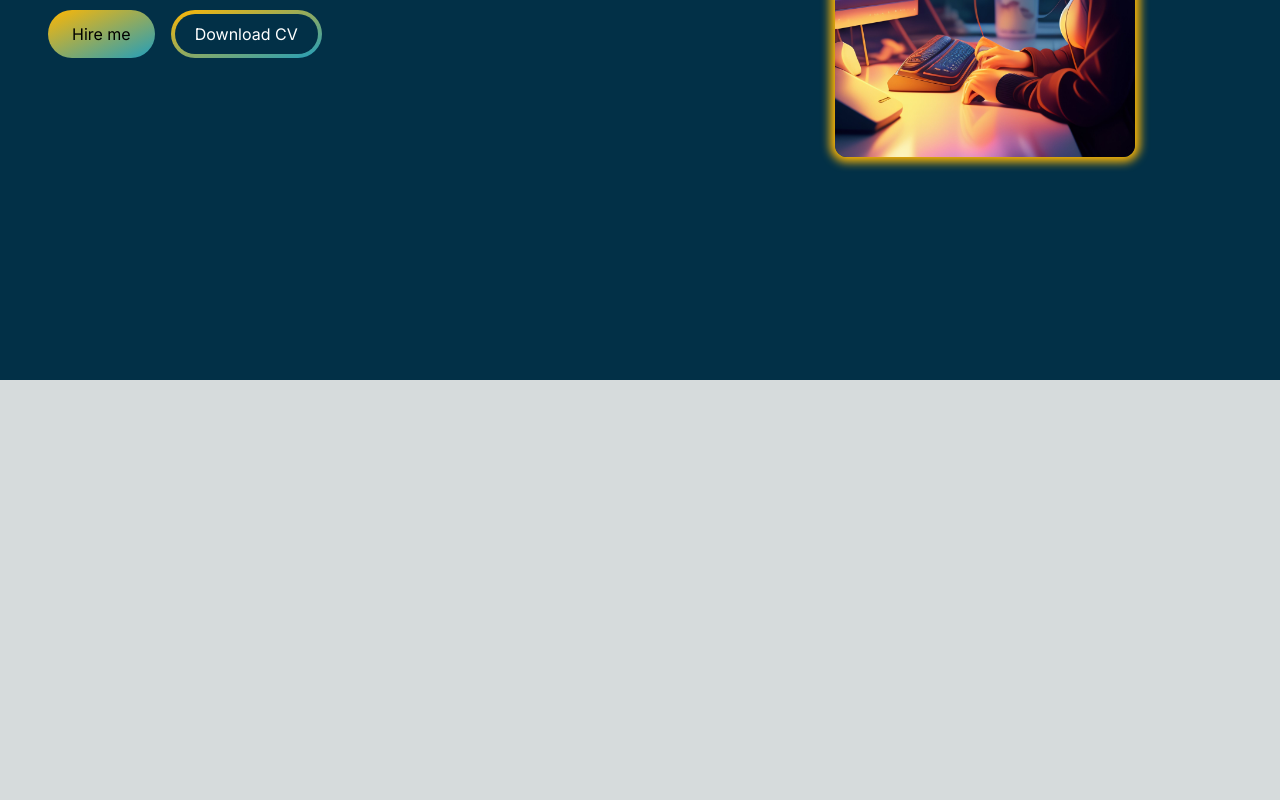
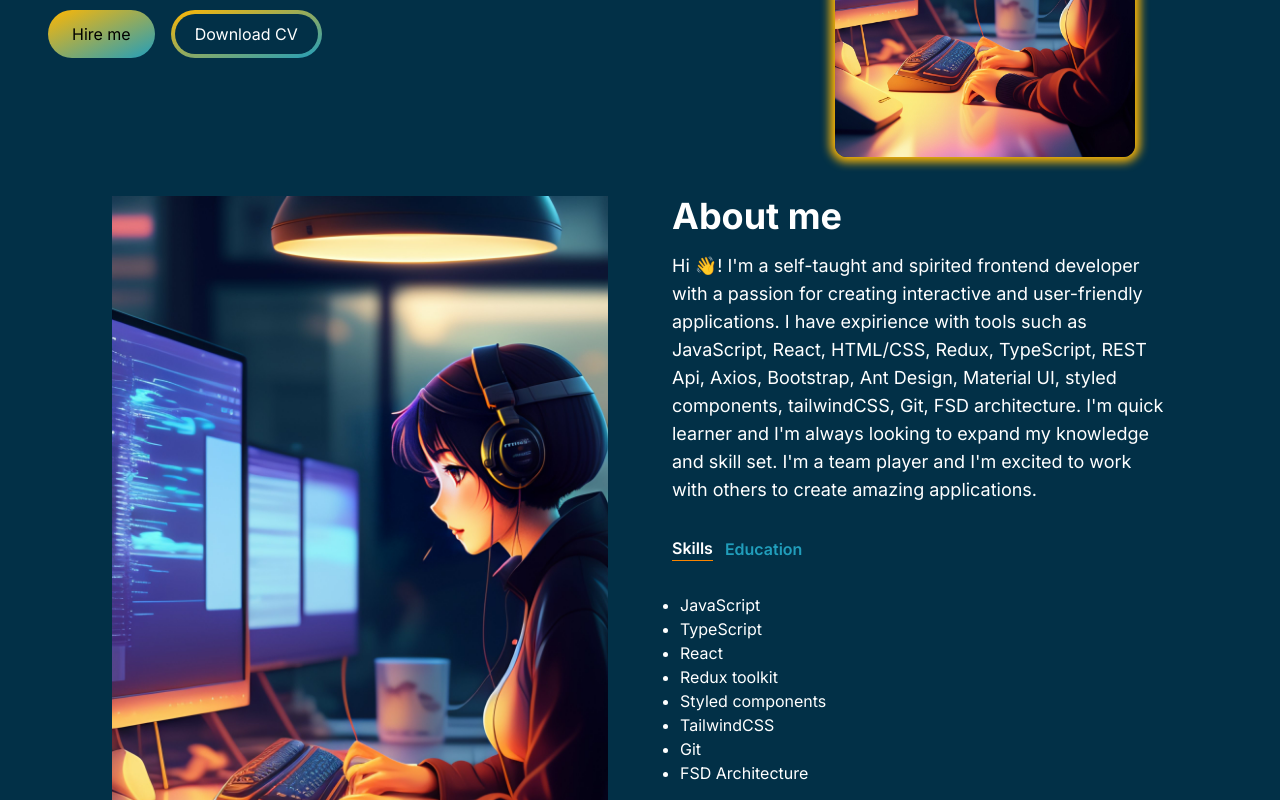
Before and after one commit to KatherinaFed/portfolio-katja, a Next.js app: page / in a window 1280 px wide. Shown: the part 420-1220 px from the top of the page. Before the commit the page ends 800 px from the top, so only its background shows below. Built offline with nearby package versions, Linux system fonts and the light colour scheme.

Commit message:
about me section

```diff
--- /dev/null
+++ b/src/app/components/AboutSection.jsx
@@ -0,0 +1,106 @@
+'use client';
+import Image from 'next/image';
+import React, { useTransition, useState, startTransition } from 'react';
+import TabButton from './TabButton';
+
+const TAB_DATA = [
+  {
+    title: 'Skills',
+    id: 'skills',
+    content: (
+      <ul className='list-disc pl-2'>
+        <li>JavaScript</li>
+        <li>TypeScript</li>
+        <li>React</li>
+        <li>Redux toolkit</li>
+        <li>Styled components</li>
+        <li>TailwindCSS</li>
+        <li>Git</li>
+        <li>FSD Architecture</li>
+      </ul>
+    ),
+  },
+  {
+    title: 'Education',
+    id: 'education',
+    content: (
+      <ul className='list-disc pl-2'>
+        <li>Hexlet.io</li>
+        <li>HTML Academy</li>
+        <li>Moscow Power Engineering Institute (Technical University)</li>
+      </ul>
+    ),
+  },
+  // {
+  //   title: 'Expirience',
+  //   id: 'expirience',
+  //   constent: (
+  //     <ul className='list-disc pl-2'>
+  //       <li>Hexlte.io</li>
+  //       <li>HTML Academy</li>
+  //       <li>Moscow Power Engineering Institute (Technical University)</li>
+  //     </ul>
+  //   ),
+  // },
+];
+
+const AboutSection = () => {
+  const [tab, setTab] = useState('skills');
+  const [isPending, startTransition] = useTransition();
+
+  const handleTabChange = (id) => {
+    startTransition(() => {
+      setTab(id);
+    });
+  };
+  return (
+    <section className="text-white">
+      <div className="md:grid md:grid-cols-2 gap-8 items-center py-8 px-4 xl:gap-16 sm:py-16 xl:px-16">
+        <Image
+          src={'/images/avatar.png'}
+          width={500}
+          height={500}
+          alt="aboutImage"
+        />
+        <div className='mt-4 md:mt-0 text-left flex flex-col h-full'>
+          <h2 className="text-4xl font-bold text-white mb-4">About me</h2>
+          <p className="text-base lg:text-lg">
+            Hi 👋! I'm a self-taught and spirited frontend developer with a
+            passion for creating interactive and user-friendly applications. I
+            have expirience with tools such as JavaScript, React, HTML/CSS,
+            Redux, TypeScript, REST Api, Axios, Bootstrap, Ant Design, Material
+            UI, styled components, tailwindCSS, Git, FSD architecture. I'm quick
+            learner and I'm always looking to expand my knowledge and skill set.
+            I'm a team player and I'm excited to work with others to create
+            amazing applications.
+          </p>
+          <div className="flex flex-row justify-start mt-8">
+            <TabButton
+              selectTab={() => handleTabChange('skills')}
+              active={tab === 'skills'}
+            >
+              Skills
+            </TabButton>
+            <TabButton
+              selectTab={() => handleTabChange('education')}
+              active={tab === 'education'}
+            >
+              Education
+            </TabButton>
+            {/* <TabButton
+              selectTab={() => handleTabChange('expirience')}
+              active={tab === 'expirience'}
+            >
+              Expirience
+            </TabButton> */}
+          </div>
+          <div className="mt-8">
+            {TAB_DATA.find((t) => t.id === tab).content}
+          </div>
+        </div>
+      </div>
+    </section>
+  );
+};
+
+export default AboutSection;
--- a/src/app/components/NavLink.jsx
+++ b/src/app/components/NavLink.jsx
@@ -5,7 +5,7 @@
   return (
     <Link
       href={href}
-      className="block py-2 pl-3 pr-4 text-[#fb8500] sm:text-xl rounded md:p0 hover:text-white"
+      className="block py-2 pl-3 pr-4 text-[#219ebc] sm:text-xl rounded md:p0 hover:text-white"
     >
       {title}
     </Link>
--- /dev/null
+++ b/src/app/components/TabButton.jsx
@@ -0,0 +1,16 @@
+import React from 'react';
+
+const TabButton = ({ active, selectTab, children }) => {
+  const buttonClasses = active
+    ? 'text-white border-b border-[#fb8500]'
+    : 'text-[#219ebc]';
+  return (
+    <button onClick={selectTab}>
+      <p className={`mr-3 font-semibold hover:text-white ${buttonClasses}`}>
+        {children}
+      </p>
+    </button>
+  );
+};
+
+export default TabButton;
--- a/src/app/page.js
+++ b/src/app/page.js
@@ -1,6 +1,7 @@
 import Image from 'next/image';
 import HeroSection from './components/HeroSection';
 import Navbar from './components/Navbar';
+import AboutSection from './components/AboutSection';
 
 export default function Home() {
   return (
@@ -8,6 +9,7 @@
       <Navbar />
       <div className="container mt-24 mx-auto px-12 py-4">
         <HeroSection />
+        <AboutSection />
       </div>
     </main>
   );
```
